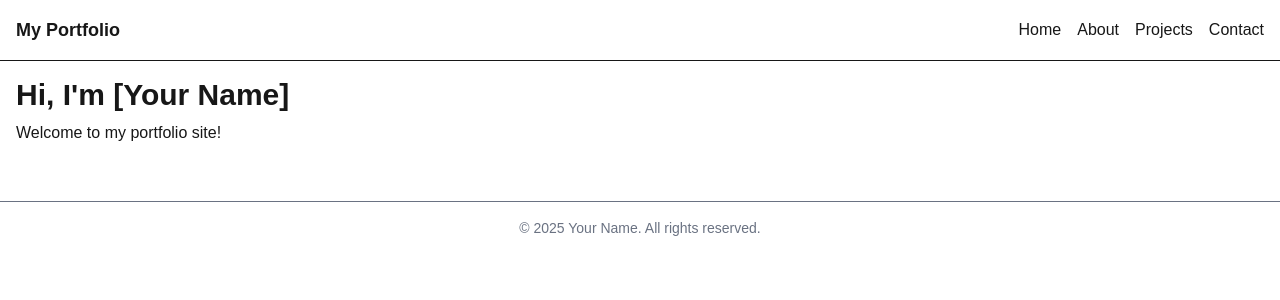
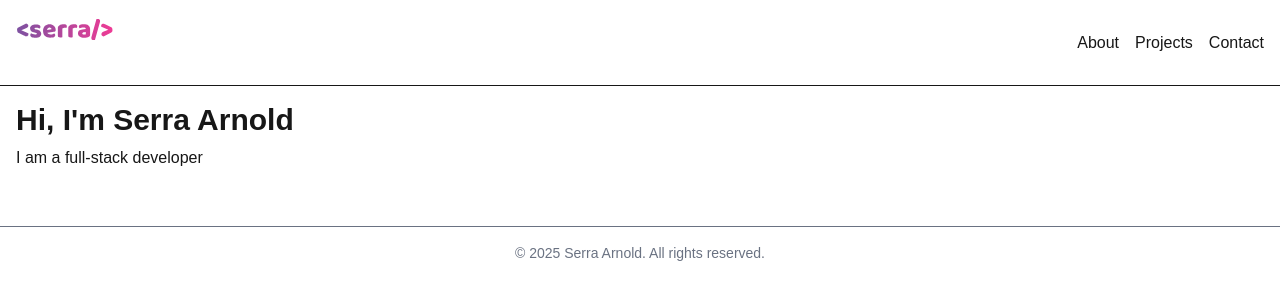
Before and after one commit to sermarno/Portfolio, a Next.js app: page / in a window 1280 px wide. Shown: the top 300 px of the page. Built offline with nearby package versions, Linux system fonts and the light colour scheme.

Commit message:
Created home icon using Adobe Illustrator

```diff
--- a/src/app/contact/page.tsx
+++ b/src/app/contact/page.tsx
@@ -0,0 +1,8 @@
+export default function ContactPage() {
+  return (
+    <section>
+      <h1 className="text-2xl font-bold">Contact Me</h1>
+      <p className="mt-2">Here is how you can contact me.</p>
+    </section>
+  );
+}
--- a/src/app/page.tsx
+++ b/src/app/page.tsx
@@ -2,8 +2,8 @@
 export default function HomePage() {
   return (
     <section>
-      <h1 className="text-3xl font-bold">Hi, I'm [Your Name]</h1>
-      <p className="mt-2">Welcome to my portfolio site!</p>
+      <h1 className="text-3xl font-bold">Hi, I'm Serra Arnold</h1>
+      <p className="mt-2">I am a full-stack developer</p>
     </section>
   );
 }
--- a/src/app/projects/page.tsx
+++ b/src/app/projects/page.tsx
@@ -0,0 +1,8 @@
+export default function ProjectsPage() {
+  return (
+    <section>
+      <h1 className="text-2xl font-bold">Projects</h1>
+      <p className="mt-2">Here are my strongest projects.</p>
+    </section>
+  );
+}
--- a/src/components/Footer.tsx
+++ b/src/components/Footer.tsx
@@ -1,7 +1,7 @@
 export default function Footer() {
   return (
     <footer className="p-4 border-t text-center mt-10 text-sm text-gray-500">
-      © {new Date().getFullYear()} Your Name. All rights reserved.
+      © {new Date().getFullYear()} Serra Arnold. All rights reserved.
     </footer>
   );
 }
--- a/src/components/Header.tsx
+++ b/src/components/Header.tsx
@@ -1,11 +1,18 @@
 import Link from "next/link";
+import Image from "next/image";
 
 export default function Header() {
   return (
     <header className="p-4 border-b flex justify-between items-center">
-      <h1 className="text-lg font-semibold">My Portfolio</h1>
+      <Link href="/">
+        <Image
+          src="/icon.svg"
+          alt="Serra Portfolio Icon"
+          width={120}
+          height={50}
+        />
+      </Link>
       <nav className="space-x-4">
-        <Link href="/">Home</Link>
         <Link href="/about">About</Link>
         <Link href="/projects">Projects</Link>
         <Link href="/contact">Contact</Link>
```
Also changed, not shown: public/icon.svg (added).
